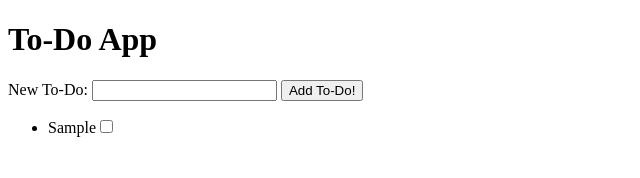
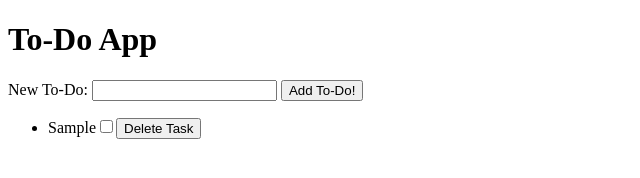
Before and after one commit to kristru/to-do-app, a plain HTML site: page index.html in a window 1280 px wide. Both pictures are taken after typing "Sample" into the empty fields and a click on the button "Add To-Do!". Shown: the whole page, without its empty margins (0-640 px from the left). Drawn offline with Linux system fonts and the light colour scheme.

Commit message:
add delete button

```diff
--- a/app.js
+++ b/app.js
@@ -11,19 +11,33 @@ function onReady() {
     let newLi = document.createElement('li');
     //create a new input
     let checkbox = document.createElement('input');
+    //create a new input
+    let deleteBtn = document.createElement('input');
     //set the input's type to checkbox
     checkbox.type = "checkbox";
+    //set the input's type to button
+    deleteBtn.type = "submit";
+    //set deleteBtn text
+    deleteBtn.value = "Delete Task";
     //set the title
     newLi.textContent = title;
     //attach the checkbox to the li
     newLi.appendChild(checkbox);
+    //attach the button to the li
+    newLi.appendChild(deleteBtn);
     //attach the li to the ul
     toDoList.appendChild(newLi);
     //empty the input
     newToDoText.value = '';
+  });
 
+  toDoList.addEventListener('submit', event =>{
+    //delete title of appended li
+    document.getElementById('toDoList');
+    toDoList.removeChild('newLi');
   });
-}
+
+  };
 window.onload = function() {
   alert("The window has loaded!");
   onReady();
```
Also changed, not shown: index.html (+0 -2 lines).
